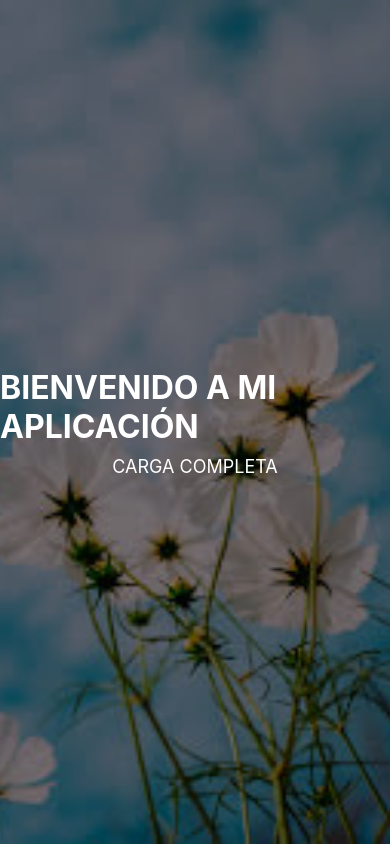
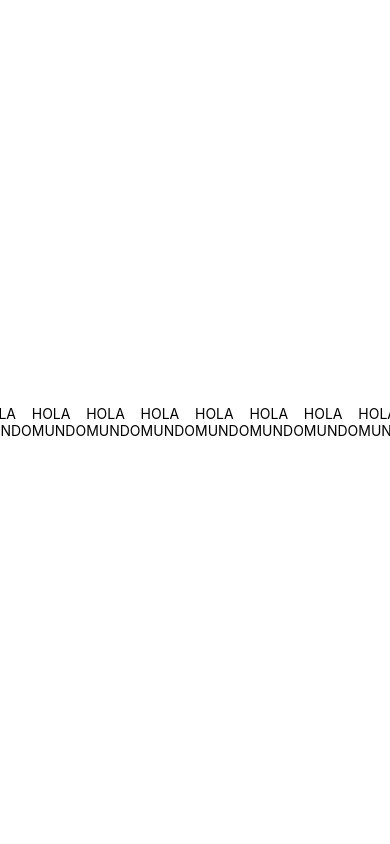
Before and after one commit to ROSALES1910/PM194, a React Native app in the folder my-blank/: screen / in a window 390 px wide. Built offline with nearby package versions, Linux system fonts and the light colour scheme.

Commit message:
SCROLL VIEW

```diff
--- a/my-blank/App.js
+++ b/my-blank/App.js
@@ -1,57 +1,167 @@
 /* Zona 1: Importaciones */
 import * as SplashScreen from 'expo-splash-screen';
 import React, {useEffect, useState} from 'react';
-import { StyleSheet, Text, View, ImageBackground } from 'react-native';
+import { StyleSheet, Text, View, ImageBackground, ScrollView } from 'react-native';
 
 SplashScreen.preventAutoHideAsync();
 
 /* Zona 2: Main */
 export default function App() {
-  const [appReady, setAppready] = useState(false);
-
-  useEffect(() => {
-    setTimeout(async() => {
-      setAppready(true);
-        await SplashScreen.hideAsync();
-    }, 2000);
-  }, []);
-
   return (
-    <ImageBackground
-      source = {require('./assets/descarga.jpg')}
-      style={styles.background}
-      resizeMode = "cover">
-      <View style={styles.container}>
-        <Text style={styles.title}>BIENVENIDO A MI APLICACIÓN</Text>
-        <Text style={styles.subtitle}>
-          {appReady ? 'CARGA COMPLETA' : 'CARGANDO...'}
-        </Text>
-      </View>
-    </ImageBackground>
-  );
+    <ScrollView contentContainerStyle = {styles.backgrouns} showsVerticalScrollIndicator={false} horizontal={true}>
+      <Text>HOLA MUNDO</Text>
+      <Text>HOLA MUNDO</Text>
+      <Text>HOLA MUNDO</Text>
+      <Text>HOLA MUNDO</Text>
+      <Text>HOLA MUNDO</Text>
+      <Text>HOLA MUNDO</Text>
+      <Text>HOLA MUNDO</Text>
+      <Text>HOLA MUNDO</Text>
+      <Text>HOLA MUNDO</Text>
+      <Text>HOLA MUNDO</Text>
+      <Text>HOLA MUNDO</Text>
+      <Text>HOLA MUNDO</Text>
+      <Text>HOLA MUNDO</Text>
+      <Text>HOLA MUNDO</Text>
+      <Text>HOLA MUNDO</Text>
+      <Text>HOLA MUNDO</Text>
+      <Text>HOLA MUNDO</Text>
+      <Text>HOLA MUNDO</Text>
+      <Text>HOLA MUNDO</Text>
+      <Text>HOLA MUNDO</Text>
+      <Text>HOLA MUNDO</Text>
+      <Text>HOLA MUNDO</Text>
+      <Text>HOLA MUNDO</Text>
+      <Text>HOLA MUNDO</Text>
+      <Text>HOLA MUNDO</Text>
+      <Text>HOLA MUNDO</Text>
+      <Text>HOLA MUNDO</Text>
+      <Text>HOLA MUNDO</Text>
+      <Text>HOLA MUNDO</Text>
+      <Text>HOLA MUNDO</Text>
+      <Text>HOLA MUNDO</Text>
+      <Text>HOLA MUNDO</Text>
+      <Text>HOLA MUNDO</Text>
+      <Text>HOLA MUNDO</Text>
+      <Text>HOLA MUNDO</Text>
+      <Text>HOLA MUNDO</Text>
+      <Text>HOLA MUNDO</Text>
+      <Text>HOLA MUNDO</Text>
+      <Text>HOLA MUNDO</Text>
+      <Text>HOLA MUNDO</Text>
+      <Text>HOLA MUNDO</Text>
+      <Text>HOLA MUNDO</Text>
+      <Text>HOLA MUNDO</Text>
+      <Text>HOLA MUNDO</Text>
+      <Text>HOLA MUNDO</Text>
+      <Text>HOLA MUNDO</Text>
+      <Text>HOLA MUNDO</Text>
+      <Text>HOLA MUNDO</Text>
+      <Text>HOLA MUNDO</Text>
+      <Text>HOLA MUNDO</Text>
+      <Text>HOLA MUNDO</Text>
+      <Text>HOLA MUNDO</Text>
+      <Text>HOLA MUNDO</Text>
+      <Text>HOLA MUNDO</Text>
+      <Text>HOLA MUNDO</Text>
+      <Text>HOLA MUNDO</Text>
+      <Text>HOLA MUNDO</Text>
+      <Text>HOLA MUNDO</Text>
+      <Text>HOLA MUNDO</Text>
+      <Text>HOLA MUNDO</Text>
+      <Text>HOLA MUNDO</Text>
+      <Text>HOLA MUNDO</Text>
+      <Text>HOLA MUNDO</Text>
+      <Text>HOLA MUNDO</Text>
+      <Text>HOLA MUNDO</Text>
+      <Text>HOLA MUNDO</Text>
+      <Text>HOLA MUNDO</Text>
+      <Text>HOLA MUNDO</Text>
+      <Text>HOLA MUNDO</Text>
+      <Text>HOLA MUNDO</Text>
+      <Text>HOLA MUNDO</Text>
+      <Text>HOLA MUNDO</Text>
+      <Text>HOLA MUNDO</Text>
+      <Text>HOLA MUNDO</Text>
+      <Text>HOLA MUNDO</Text>
+      <Text>HOLA MUNDO</Text>
+      <Text>HOLA MUNDO</Text>
+      <Text>HOLA MUNDO</Text>
+      <Text>HOLA MUNDO</Text>
+      <Text>HOLA MUNDO</Text>
+      <Text>HOLA MUNDO</Text>
+      <Text>HOLA MUNDO</Text>
+      <Text>HOLA MUNDO</Text>
+      <Text>HOLA MUNDO</Text>
+      <Text>HOLA MUNDO</Text>
+      <Text>HOLA MUNDO</Text>
+      <Text>HOLA MUNDO</Text>
+      <Text>HOLA MUNDO</Text>
+      <Text>HOLA MUNDO</Text>
+      <Text>HOLA MUNDO</Text>
+      <Text>HOLA MUNDO</Text>
+      <Text>HOLA MUNDO</Text>
+      <Text>HOLA MUNDO</Text>
+      <Text>HOLA MUNDO</Text>
+      <Text>HOLA MUNDO</Text>
+      <Text>HOLA MUNDO</Text>
+      <Text>HOLA MUNDO</Text>
+      <Text>HOLA MUNDO</Text>
+      <Text>HOLA MUNDO</Text>
+      <Text>HOLA MUNDO</Text>
+      <Text>HOLA MUNDO</Text>
+      <Text>HOLA MUNDO</Text>
+      <Text>HOLA MUNDO</Text>
+      <Text>HOLA MUNDO</Text>
+      <Text>HOLA MUNDO</Text>
+      <Text>HOLA MUNDO</Text>
+      <Text>HOLA MUNDO</Text>
+      <Text>HOLA MUNDO</Text>
+      <Text>HOLA MUNDO</Text>
+      <Text>HOLA MUNDO</Text>
+      <Text>HOLA MUNDO</Text>
+      <Text>HOLA MUNDO</Text>
+      <Text>HOLA MUNDO</Text>
+      <Text>HOLA MUNDO</Text>
+      <Text>HOLA MUNDO</Text>
+      <Text>HOLA MUNDO</Text>
+      <Text>HOLA MUNDO</Text>
+      <Text>HOLA MUNDO</Text>
+      <Text>HOLA MUNDO</Text>
+      <Text>HOLA MUNDO</Text>
+      <Text>HOLA MUNDO</Text>
+      <Text>HOLA MUNDO</Text>
+      <Text>HOLA MUNDO</Text>
+      <Text>HOLA MUNDO</Text>
+      <Text>HOLA MUNDO</Text>
+      <Text>HOLA MUNDO</Text>
+      <Text>HOLA MUNDO</Text>
+      <Text>HOLA MUNDO</Text>
+    </ScrollView>
+  )
 }
 
 /* Estilos */
 const styles = StyleSheet.create({
-  background: {
+  backgrouns: {
     flex: 1,
     width: '100%',
     height: '100%',
-  },
-  container: {
-    flex: 1,
-    backgroundColor: 'rgba(0,0,0,0.5)',
     justifyContent: 'center',
     alignItems: 'center',
   },
-  title: {
-    color: 'white',
-    fontSize: 32,
+  overlay: {
+    flex: 1,
+    width: '100%',
+    alignItems: 'center',
+    justifyContent: 'center',
+    paddingTop: 50,
+    backgroundColor: 'rgba(0, 0, 0, 0.5)',
+  },
+  text: {
+    color: 'black',
+    fontSize: 20,
     fontWeight: 'bold',
-    marginBottom: 10,
+    textAlign: 'center',
   },
-  subtitle: {
-    color: 'white',
-    fontSize: 18,
-  }
 });
```
